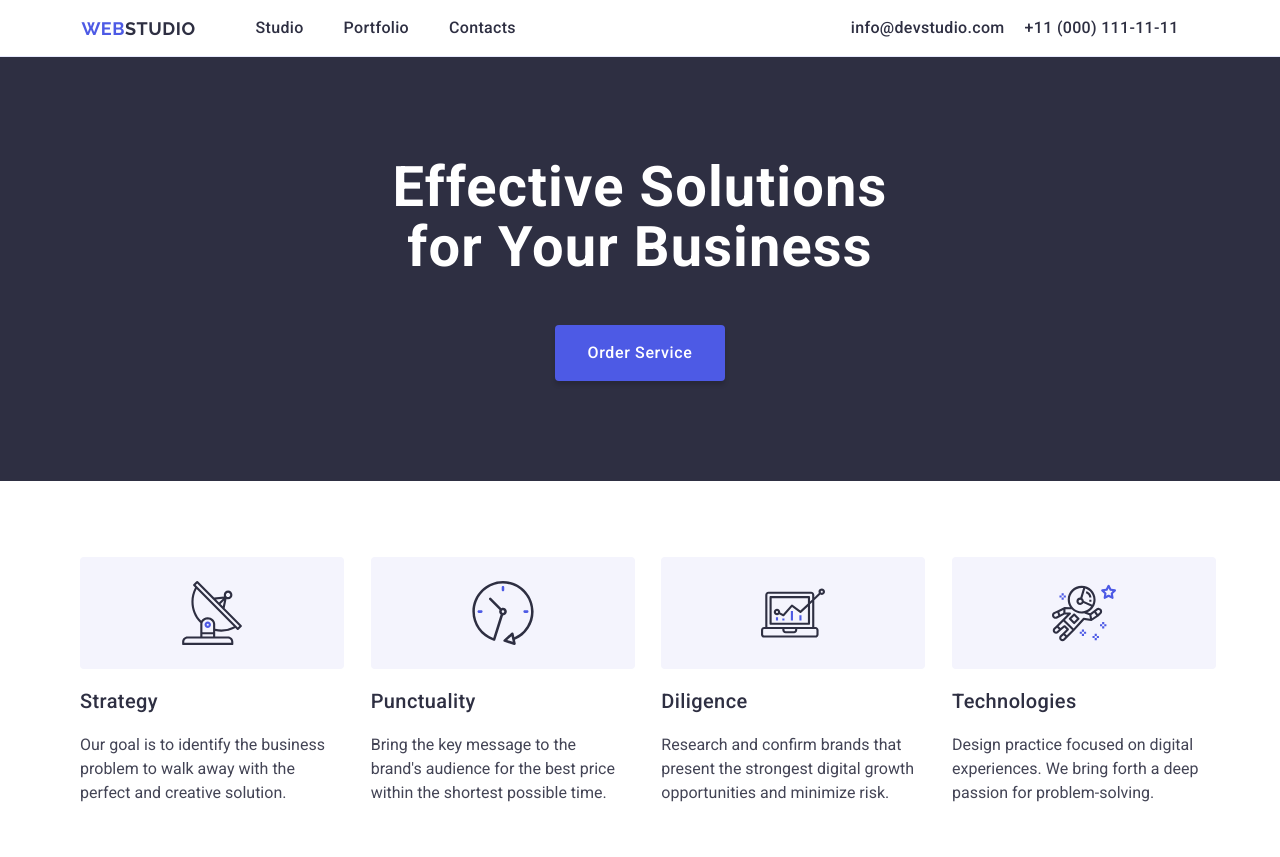
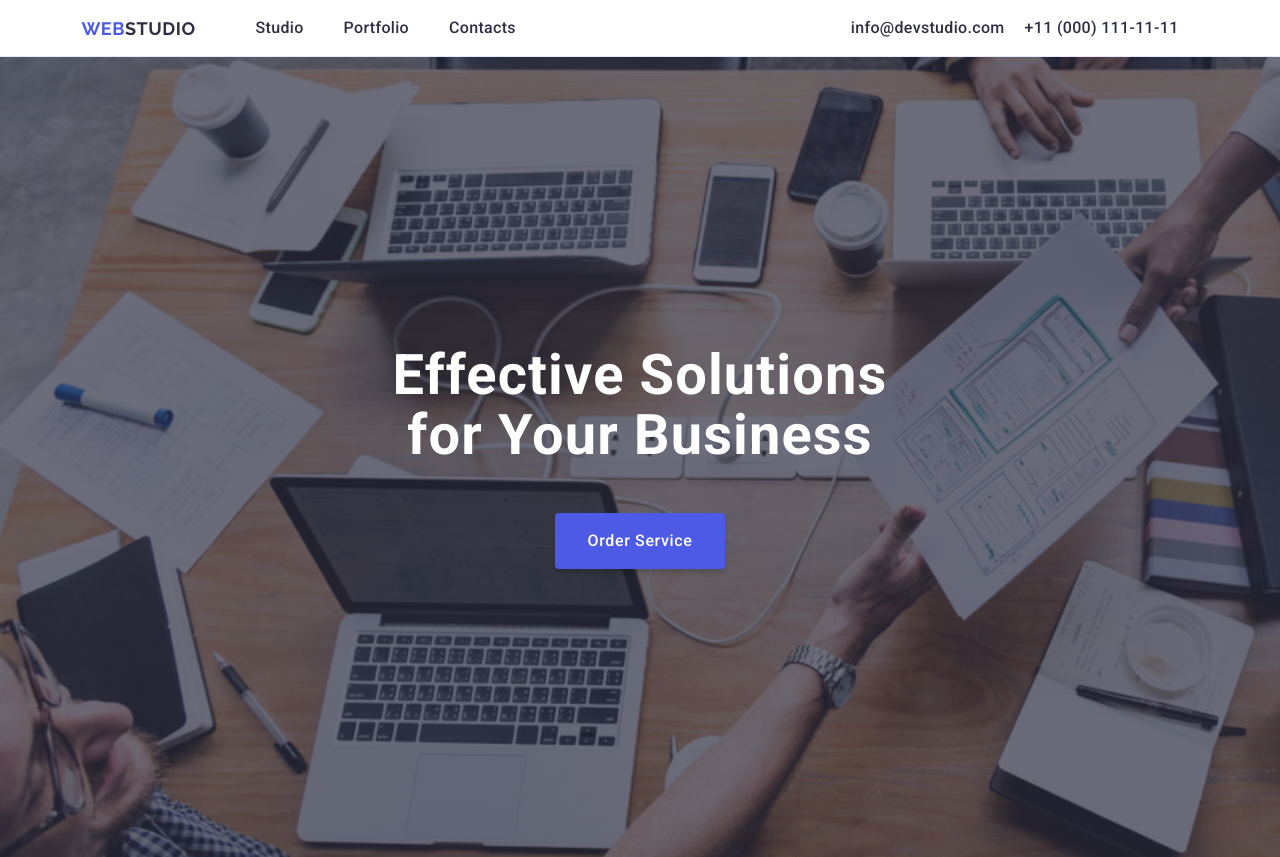
Before and after one commit to DorinGI/goit-markup-hw-04, a plain HTML site: page index.html in a window 1280 px wide. Shown: the top 857 px of the page. Drawn offline with Linux system fonts and the light colour scheme.

Commit message:
hero Background fixed
hero Background fixed

```diff
--- a/css/styles.css
+++ b/css/styles.css
@@ -96,6 +96,12 @@ ul {
 .hero-section {
   background-color: #2e2f42;
   padding: 100px 0;
+  background-image: linear-gradient(
+      rgba(46, 47, 66, 0.7),
+      rgba(46, 47, 66, 0.7)
+    ),
+    url(../images/office.jpg);
+  background-size: cover;
 }
 .hero-text {
   font-weight: 700;
@@ -108,6 +114,7 @@ ul {
   height: 120px;
   margin: auto;
   margin-bottom: 48px;
+  padding: 0 0 48px 0;
 }
 .hero-button {
   font-weight: 500;
@@ -125,6 +132,9 @@ ul {
   text-align: center;
   margin: 0 auto;
   display: block;
+}
+.hero-container {
+  padding: 188px 0 188px 0;
 }
 .hero-button:hover,
 .hero-button:focus {
--- a/index.html
+++ b/index.html
@@ -50,8 +50,10 @@
     <main>
       <!-- Hero section -->
       <section class="hero-section">
-        <h1 class="hero-text">Effective Solutions for Your Business</h1>
-        <button class="hero-button" type="button">Order Service</button>
+        <div class="hero-container">
+          <h1 class="hero-text">Effective Solutions for Your Business</h1>
+          <button class="hero-button" type="button">Order Service</button>
+        </div>
       </section>
       <!-- Text section -->
       <section class="strenghts-section">
```
Also changed, not shown: images/office.jpg (added).
